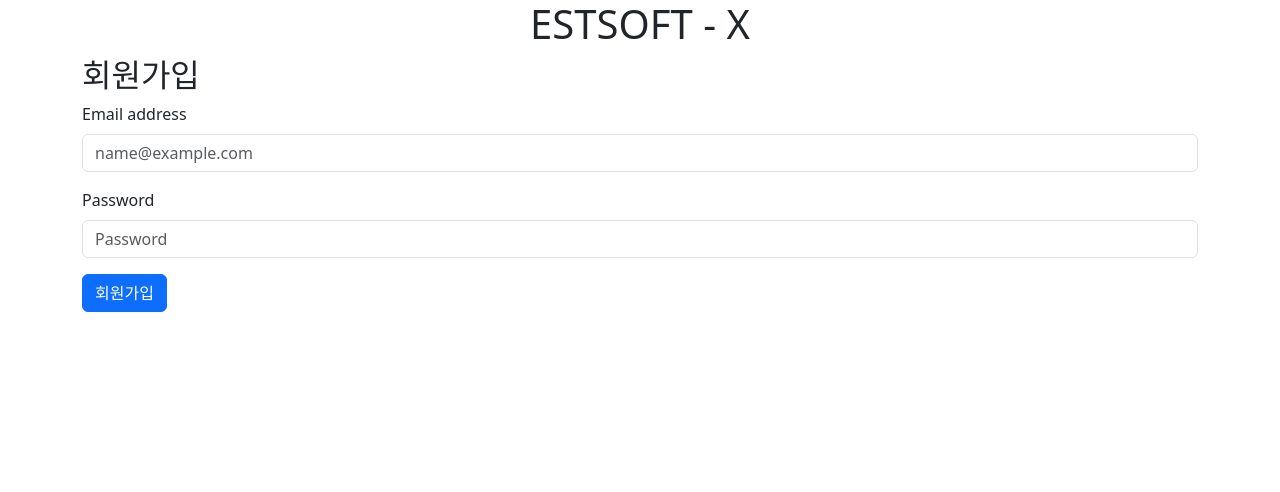
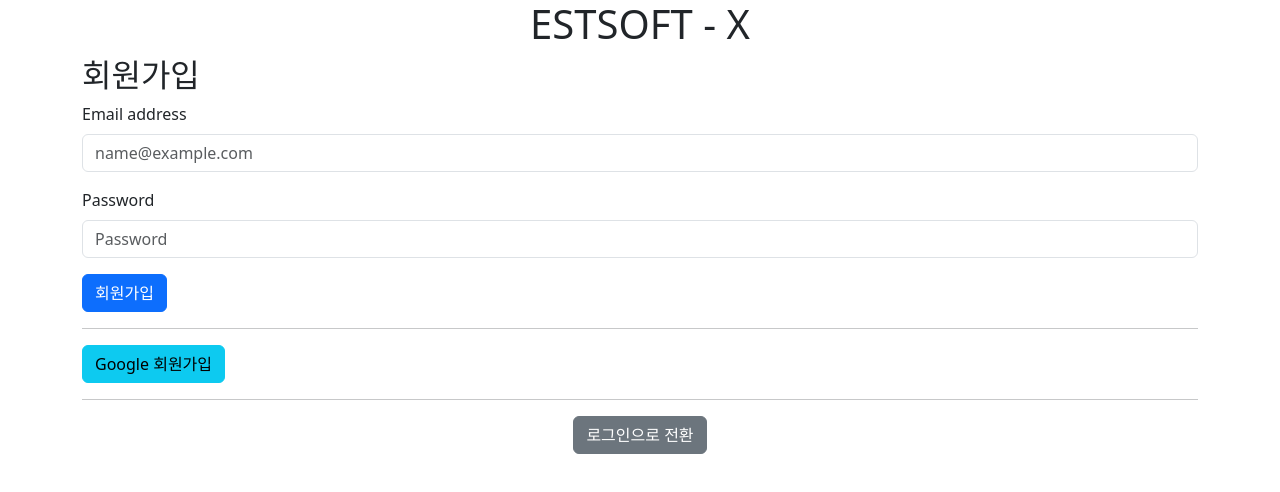
Before and after one commit to alikerock/firebase_estsoft-x, a React (Vite) app: page / in a window 1280 px wide. Shown: the top 492 px of the page. Built offline with nearby package versions, Linux system fonts and the light colour scheme; no server answers.

Commit message:
feat:google login

```diff
--- a/src/routes/Auth.jsx
+++ b/src/routes/Auth.jsx
@@ -2,7 +2,7 @@ import Form from 'react-bootstrap/Form';
 import Button from 'react-bootstrap/Button';
 import { useState } from 'react';
 import { authService } from '../firebase.js';
-import { createUserWithEmailAndPassword } from "firebase/auth";
+import { createUserWithEmailAndPassword, signInWithPopup, GoogleAuthProvider } from "firebase/auth";
 
 const Auth = () => {
   const auth = authService;
@@ -51,6 +51,28 @@ const Auth = () => {
       //로그인 진행
     }
   }
+  const toggleAccount = () => {
+    setNewAccount(prev => !prev)
+  }
+  const onGoogleSignIn = () => {
+    const provider = new GoogleAuthProvider();
+
+    signInWithPopup(auth, provider)
+      .then((result) => {
+        const credential = GoogleAuthProvider.credentialFromResult(result);
+        const token = credential.accessToken;
+        const user = result.user;
+        console.log(token,user);
+      }).catch((error) => {
+        // Handle Errors here.
+        const errorCode = error.code;
+        const errorMessage = error.message;
+        // const email = error.customData.email;
+        // const credential = GoogleAuthProvider.credentialFromError(error);
+        console.log(errorCode);
+        setError(errorMessage);
+      });
+  }
   return (
     <>
       <h2>{newAccount ? '회원가입' : '로그인'}</h2>
@@ -66,6 +88,14 @@ const Auth = () => {
         <Button type="submit" variant="primary">{newAccount ? '회원가입' : '로그인'}</Button>
         {error && <div>{error}</div>}
       </Form>
+      <hr />
+      <Button variant="info" onClick={onGoogleSignIn}>{newAccount ? 'Google 회원가입' : 'Google 로그인'}</Button>
+      <hr />
+      <div className="text-center">
+        <Button type="submit" variant="secondary" onClick={toggleAccount}>
+          {newAccount ? '로그인으로 전환' : '회원가입으로 전환'}
+        </Button>
+      </div>
     </>
   )
 }
```
